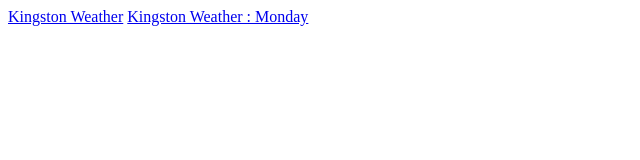
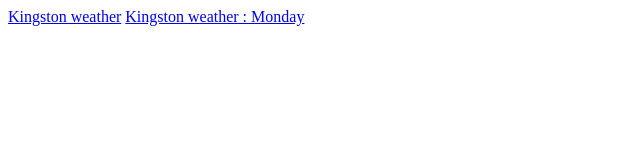
Before and after one commit to GianlucaVend/CommunityConnectionsAssignment, a plain HTML site: page index.html in a window 1280 px wide. Shown: the full height of the page, 0-640 px from the left. Drawn offline with Linux system fonts and the light colour scheme.

Commit message:
Two changes within the body tags, changed the href tags  weather text to begin with lowercase.

```diff
--- a/index.html
+++ b/index.html
@@ -6,7 +6,7 @@
     <meta name="viewport" content="width=device-width, initial-scale=1.0">
 </head>
 <body>
-    <a href="/weather/kingston">Kingston Weather</a> <!--Weekly data for kingston -->
-    <a href="/weather/kingston/monday">Kingston Weather : Monday</a> <!--Weekly data for kingston -->
+    <a href="/weather/kingston">Kingston weather</a> <!--Weekly data for kingston -->
+    <a href="/weather/kingston/monday">Kingston weather : Monday</a> <!--Weekly data for kingston -->
 </body>
 </html>
```
